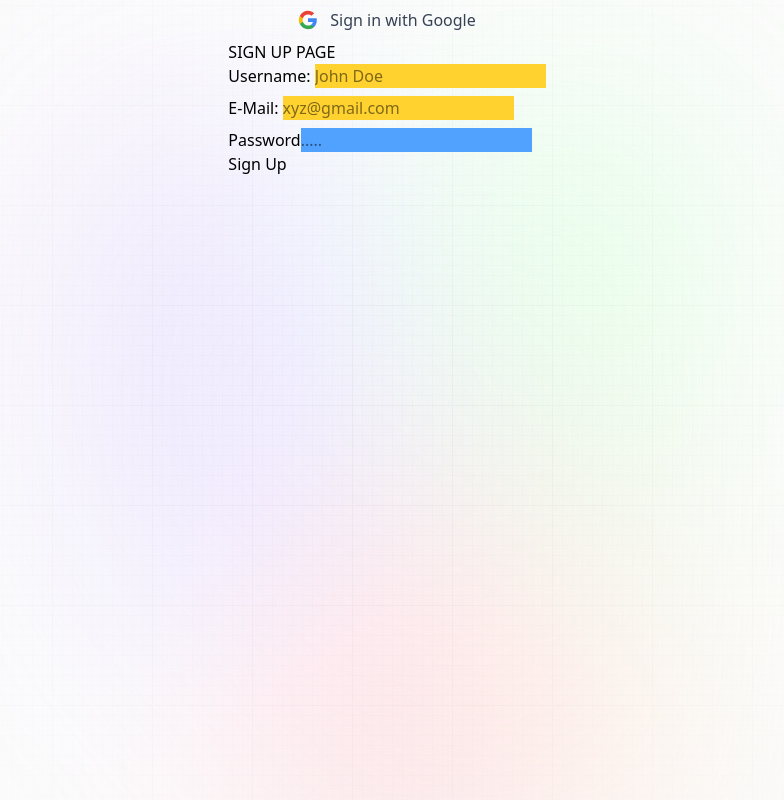
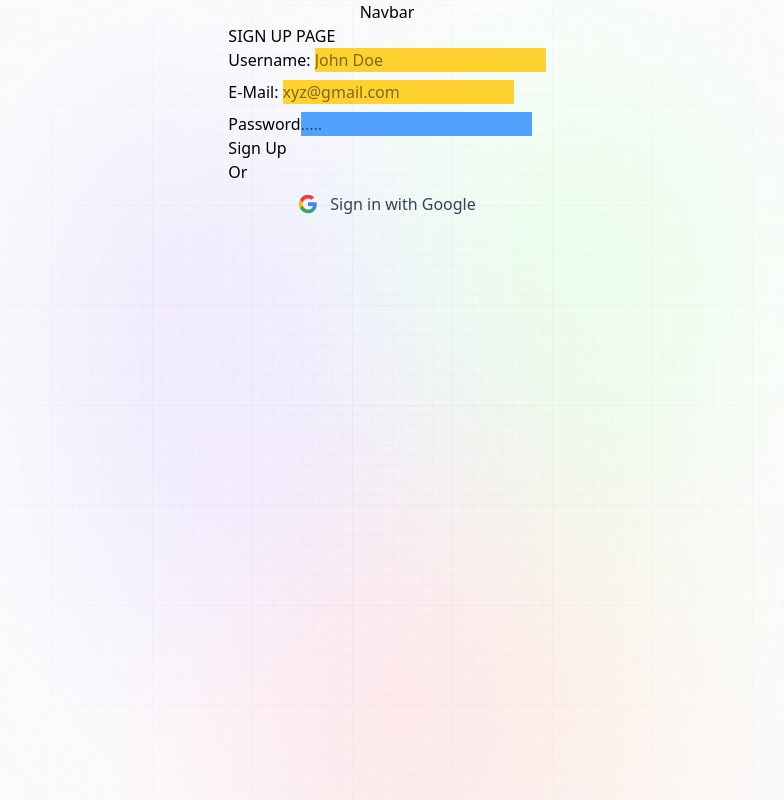
Before and after one commit to Em-myy/prompt-app, a Next.js app: page /register in a window 1280 px wide. Shown: the whole page, without its empty margins (253-1037 px from the left). Built offline with nearby package versions, Linux system fonts and the light colour scheme; no server answers.

Commit message:
fixed login and logout

```diff
--- a/app/login/page.tsx
+++ b/app/login/page.tsx
@@ -1,6 +1,8 @@
 "use client";
 
+import GoogleButton from "@/components/GoogleButton";
 import { createClient } from "@/utils/supabase/client";
+import { useRouter } from "next/navigation";
 import { useState } from "react";
 
 type formType = {
@@ -10,6 +12,7 @@ type formType = {
 
 const LoginPage = () => {
   const supabase = createClient();
+  const router = useRouter();
 
   const [formData, setFormData] = useState({ email: "", password: "" });
 
@@ -22,11 +25,18 @@ const LoginPage = () => {
   const handleFormSubmit = async (
     event: React.ChangeEvent<HTMLFormElement>,
   ) => {
+    event.preventDefault();
     try {
       const { data, error } = await supabase.auth.signInWithPassword({
         email: formData.email,
         password: formData.password,
       });
+      if (error) {
+        console.log(error.message);
+      }
+      router.push("/profile");
+
+      router.refresh();
     } catch (error) {
       console.log(error);
     }
@@ -36,7 +46,7 @@ const LoginPage = () => {
       <h1>Login Page</h1>
       <section>
         <div>
-          <form>
+          <form onSubmit={handleFormSubmit}>
             <div>
               <label>E-Mail: </label>
               <input
@@ -45,6 +55,7 @@ const LoginPage = () => {
                 value={formData.email}
                 required
                 onChange={handleFormChange}
+                className="bg-green-300"
               />
             </div>
             <div>
@@ -55,10 +66,15 @@ const LoginPage = () => {
                 value={formData.password}
                 required
                 onChange={handleFormChange}
+                className="bg-blue-400"
               />
             </div>
             <button type="submit">Login</button>
           </form>
+        </div>
+        <h2>Or</h2>
+        <div>
+          <GoogleButton />
         </div>
       </section>
     </main>
--- a/app/profile/page.tsx
+++ b/app/profile/page.tsx
@@ -1,3 +1,4 @@
+import LogoutButton from "@/components/LogoutButton";
 import { createClient } from "@/utils/supabase/server";
 import { redirect } from "next/navigation";
 
@@ -10,11 +11,14 @@ const ProfilePage = async () => {
   } = await supabase.auth.getUser();
 
   if (!user || error) {
-    redirect("/register");
+    redirect("/login");
   }
   return (
     <main>
       <h1>Profile Page</h1>
+      <div>
+        <LogoutButton />
+      </div>
       <section>
         <p>
           You have successfullty logged in <span>{user.email}</span>
--- a/app/register/page.tsx
+++ b/app/register/page.tsx
@@ -1,5 +1,6 @@
 "use client";
 
+import GoogleButton from "@/components/GoogleButton";
 import { createClient } from "@/utils/supabase/client";
 import { useState } from "react";
 
@@ -37,6 +38,9 @@ const RegisterPage = () => {
           },
         },
       });
+      if (error) {
+        console.log(error.message);
+      }
     } catch (error) {
       console.log(error);
     }
@@ -46,6 +50,7 @@ const RegisterPage = () => {
       <main>
         <h1>SIGN UP PAGE</h1>
         <section>
+          <div>
             <form onSubmit={handleFormSubmit}>
               <div className="flex flex-col gap-y-2">
                 <div>
@@ -87,6 +92,11 @@ const RegisterPage = () => {
               </div>
               <button type="submit">Sign Up</button>
             </form>
+          </div>
+          <h2>Or</h2>
+          <div>
+            <GoogleButton />
+          </div>
         </section>
       </main>
     </>
--- /dev/null
+++ b/components/GoogleButton.tsx
@@ -0,0 +1,47 @@
+import { createClient } from "@/utils/supabase/client";
+
+const GoogleButton = () => {
+  const supabase = createClient();
+
+  const handleGoogleLogin = async () => {
+    const { error } = await supabase.auth.signInWithOAuth({
+      provider: "google",
+      options: {
+        redirectTo: `${window.location.origin}/auth/callback`,
+      },
+    });
+    if (error) {
+      console.error("Login failed:", error.message);
+    }
+  };
+  return (
+    <section>
+      <button
+        onClick={handleGoogleLogin}
+        className="flex items-center justify-center gap-3 w-full px-4 py-2 text-gray-700 hover:bg-gray-50 font-medium transition-colors"
+      >
+        <svg width="20" height="20" viewBox="0 0 24 24">
+          <path
+            d="M22.56 12.25c0-.78-.07-1.53-.2-2.25H12v4.26h5.92c-.26 1.37-1.04 2.53-2.21 3.31v2.77h3.57c2.08-1.92 3.28-4.74 3.28-8.09z"
+            fill="#4285F4"
+          />
+          <path
+            d="M12 23c2.97 0 5.46-.98 7.28-2.66l-3.57-2.77c-.98.66-2.23 1.06-3.71 1.06-2.86 0-5.29-1.93-6.16-4.53H2.18v2.84C3.99 20.53 7.7 23 12 23z"
+            fill="#34A853"
+          />
+          <path
+            d="M5.84 14.09c-.22-.66-.35-1.36-.35-2.09s.13-1.43.35-2.09V7.07H2.18C1.43 8.55 1 10.22 1 12s.43 3.45 1.18 4.93l2.85-2.22.81-.62z"
+            fill="#FBBC05"
+          />
+          <path
+            d="M12 5.38c1.62 0 3.06.56 4.21 1.64l3.15-3.15C17.45 2.09 14.97 1 12 1 7.7 1 3.99 3.47 2.18 7.07l3.66 2.84c.87-2.6 3.3-4.53 6.16-4.53z"
+            fill="#EA4335"
+          />
+        </svg>
+        Sign in with Google
+      </button>
+    </section>
+  );
+};
+
+export default GoogleButton;
--- /dev/null
+++ b/components/LogoutButton.tsx
@@ -0,0 +1,37 @@
+"use client";
+
+import { createClient } from "@/utils/supabase/client";
+import { useRouter } from "next/navigation";
+
+const LogoutButton = () => {
+  const router = useRouter();
+  const supabase = createClient();
+
+  const handleLogout = async () => {
+    try {
+      const { error } = await supabase.auth.signOut();
+
+      if (error) {
+        console.log(error.message);
+      }
+
+      router.push("/login");
+
+      router.refresh();
+    } catch (error) {
+      console.log(error);
+    }
+  };
+  return (
+    <main>
+      <button
+        onClick={handleLogout}
+        className="bg-red-500 text-white px-4 py-2 rounded hover:bg-red-600"
+      >
+        Sign Out
+      </button>
+    </main>
+  );
+};
+
+export default LogoutButton;
--- a/components/NavBar.tsx
+++ b/components/NavBar.tsx
@@ -3,48 +3,9 @@
 import Link from "next/link";
 import Image from "next/image";
 import { useState, useEffect } from "react";
-import { createClient } from "@/utils/supabase/client";
 
 const NavBar = () => {
-  const supabase = createClient();
-
-  const handleGoogleLogin = async () => {
-    const { error } = await supabase.auth.signInWithOAuth({
-      provider: "google",
-      options: {
-        redirectTo: `${window.location.origin}/auth/callback`,
-      },
-    });
-    if (error) {
-      console.error("Login failed:", error.message);
-    }
-  };
-  return (
-    <button
-      onClick={handleGoogleLogin}
-      className="flex items-center justify-center gap-3 w-full px-4 py-2 text-gray-700 hover:bg-gray-50 font-medium transition-colors"
-    >
-      <svg width="20" height="20" viewBox="0 0 24 24">
-        <path
-          d="M22.56 12.25c0-.78-.07-1.53-.2-2.25H12v4.26h5.92c-.26 1.37-1.04 2.53-2.21 3.31v2.77h3.57c2.08-1.92 3.28-4.74 3.28-8.09z"
-          fill="#4285F4"
-        />
-        <path
-          d="M12 23c2.97 0 5.46-.98 7.28-2.66l-3.57-2.77c-.98.66-2.23 1.06-3.71 1.06-2.86 0-5.29-1.93-6.16-4.53H2.18v2.84C3.99 20.53 7.7 23 12 23z"
-          fill="#34A853"
-        />
-        <path
-          d="M5.84 14.09c-.22-.66-.35-1.36-.35-2.09s.13-1.43.35-2.09V7.07H2.18C1.43 8.55 1 10.22 1 12s.43 3.45 1.18 4.93l2.85-2.22.81-.62z"
-          fill="#FBBC05"
-        />
-        <path
-          d="M12 5.38c1.62 0 3.06.56 4.21 1.64l3.15-3.15C17.45 2.09 14.97 1 12 1 7.7 1 3.99 3.47 2.18 7.07l3.66 2.84c.87-2.6 3.3-4.53 6.16-4.53z"
-          fill="#EA4335"
-        />
-      </svg>
-      Sign in with Google
-    </button>
-  );
+  return <h1>Navbar</h1>;
 };
 
 export default NavBar;
```
Lines whose indentation alone changed are shown as unchanged.
